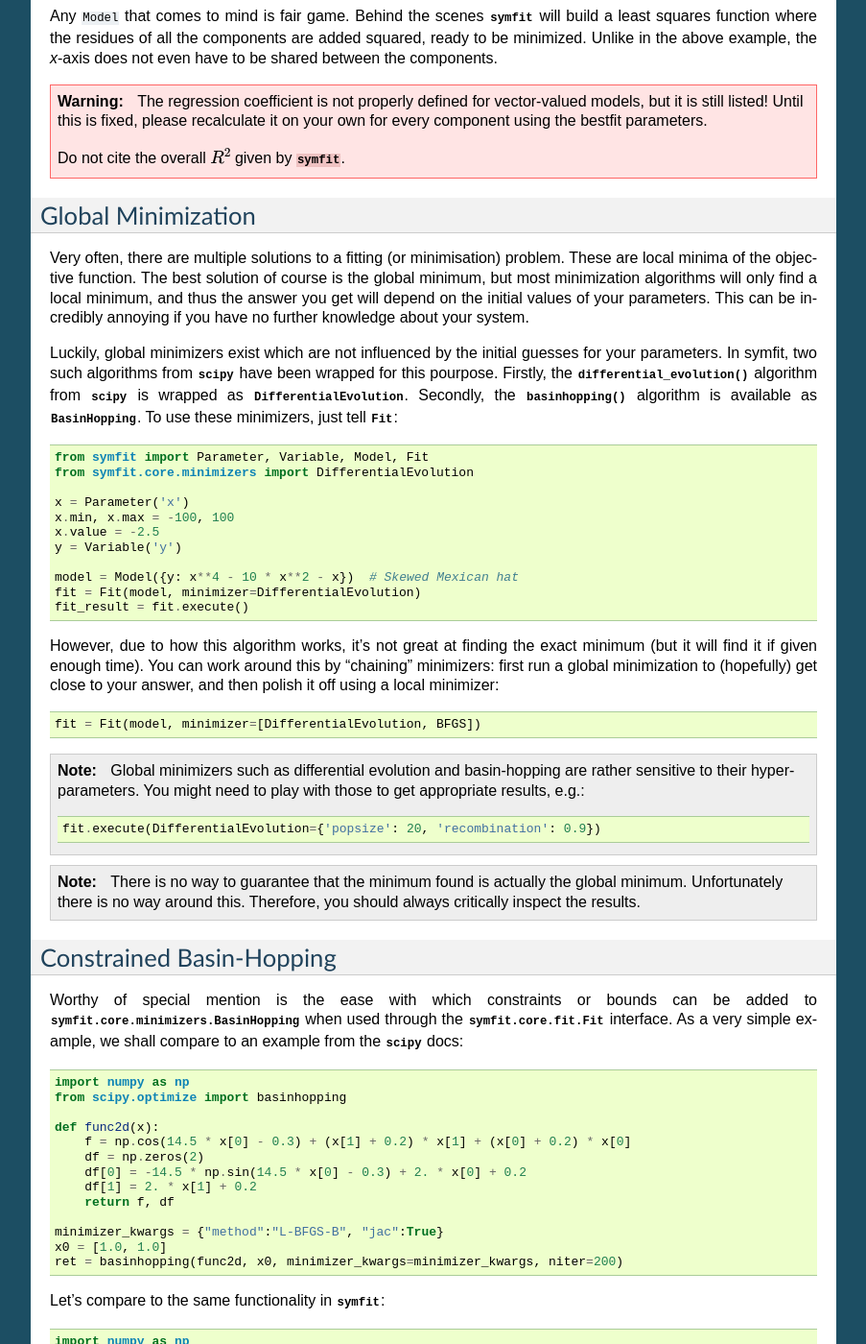
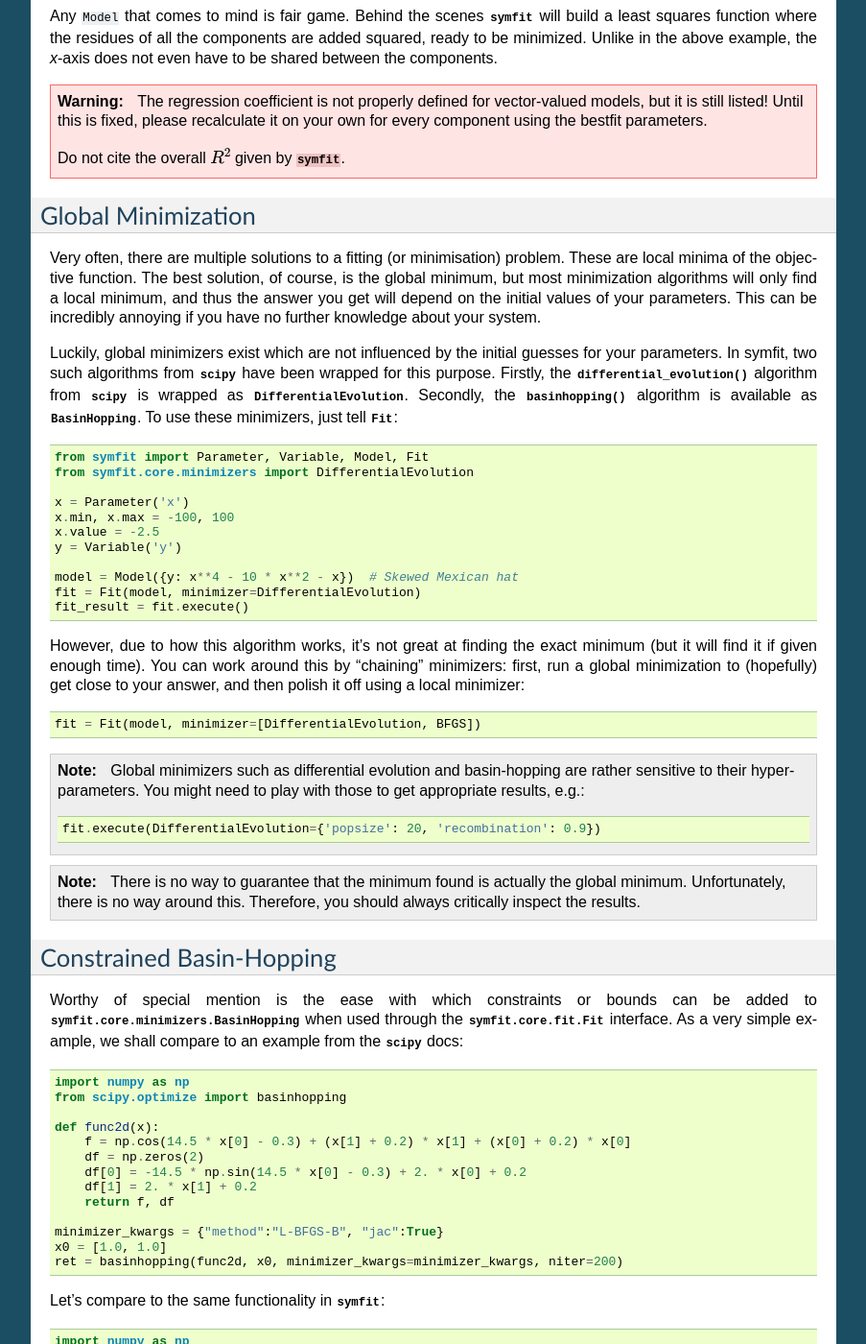
Before and after one commit to tBuLi/symfit, a Sphinx documentation site: the page built from docs/fitting_types.rst, in a window 1280 px wide and 1400 px high, scrolled down 7070 px. Shown: the whole window at 96% size, without its empty margins (198-1101 px from the left). Built offline with Sphinx 7.4.7, drawn with Linux system fonts in a browser that asks for light colours; the version number could not be read and is left out; some of the changed text lies outside the part shown.

Commit message:
Improved Grammar (especially commas) and typo

```diff
--- a/docs/fitting_types.rst
+++ b/docs/fitting_types.rst
@@ -119,7 +119,7 @@
 
 Minimize/Maximize
 -----------------
-Minimize or Maximize a model subject to bounds and/or constraints. As an example
+Minimize or Maximize a model subject to bounds and/or constraints. As an example,
 I present an example from the
 `scipy docs <https://docs.scipy.org/doc/scipy/reference/tutorial/optimize.html>`_.
 
@@ -234,11 +234,11 @@
 when calling :class:`~symfit.core.fit.Fit` so it will be ignored.
 
 .. warning:: Fitting to ODEs is extremely difficult from an algorithmic point
-  of view, since these systems are usually very sensitive to the parameters.
+  of view since these systems are usually very sensitive to the parameters.
   Using (very) good initial guesses for the parameters and initial values is
   critical.
 
-Upon every iteration of performing the fit the ODEModel is integrated again from
+Upon every iteration of performing the fit, the ODEModel is integrated again from
 the initial point using the new guesses for the parameters.
 
 We can plot it just like always::
@@ -388,15 +388,15 @@
 Global Minimization
 -------------------
 Very often, there are multiple solutions to a fitting (or minimisation)
-problem. These are local minima of the objective function. The best solution of
-course is the global minimum, but most minimization algorithms will only find a
+problem. These are local minima of the objective function. The best solution, of
+course, is the global minimum, but most minimization algorithms will only find a
 local minimum, and thus the answer you get will depend on the initial values of
 your parameters. This can be incredibly annoying if you have no further
 knowledge about your system.
 
 Luckily, global minimizers exist which are not influenced by the initial
 guesses for your parameters. In symfit, two such algorithms from :mod:`scipy`
-have been wrapped for this pourpose. Firstly, the
+have been wrapped for this purpose. Firstly, the
 :func:`~scipy.optimize.differential_evolution` algorithm from :mod:`scipy` is
 wrapped as :class:`~symfit.core.minimizers.DifferentialEvolution`. Secondly,
 the :func:`~scipy.optimize.basinhopping` algorithm is available as
@@ -417,7 +417,7 @@
 
 However, due to how this algorithm works, it's not great at finding the exact
 minimum (but it will find it if given enough time). You can work around this by
-"chaining" minimizers: first run a global minimization to (hopefully) get close
+"chaining" minimizers: first, run a global minimization to (hopefully) get close
 to your answer, and then polish it off using a local minimizer::
 
     fit = Fit(model, minimizer=[DifferentialEvolution, BFGS])
@@ -431,7 +431,7 @@
 
 .. note::
   There is no way to guarantee that the minimum found is actually the global
-  minimum. Unfortunately there is no way around this. Therefore, you should
+  minimum. Unfortunately, there is no way around this. Therefore, you should
   always critically inspect the results.
 
 Constrained Basin-Hopping
@@ -512,7 +512,7 @@
 Then you'll have to use the ordering. Variables throughout :mod:`symfit`'s
 objects are internally ordered in the following way: first independent
 variables, then dependent variables, then sigma variables, and lastly
-parameters when applicable. Within each group alphabetical ordering applies.
+parameters when applicable. Within each group, alphabetical ordering applies.
 
 It is therefore always possible to assign data to variables in an unambiguous
 way using this ordering. For example::
```
Also changed, not shown: other parts of docs/fitting_types.rst (+2 -2 lines).
